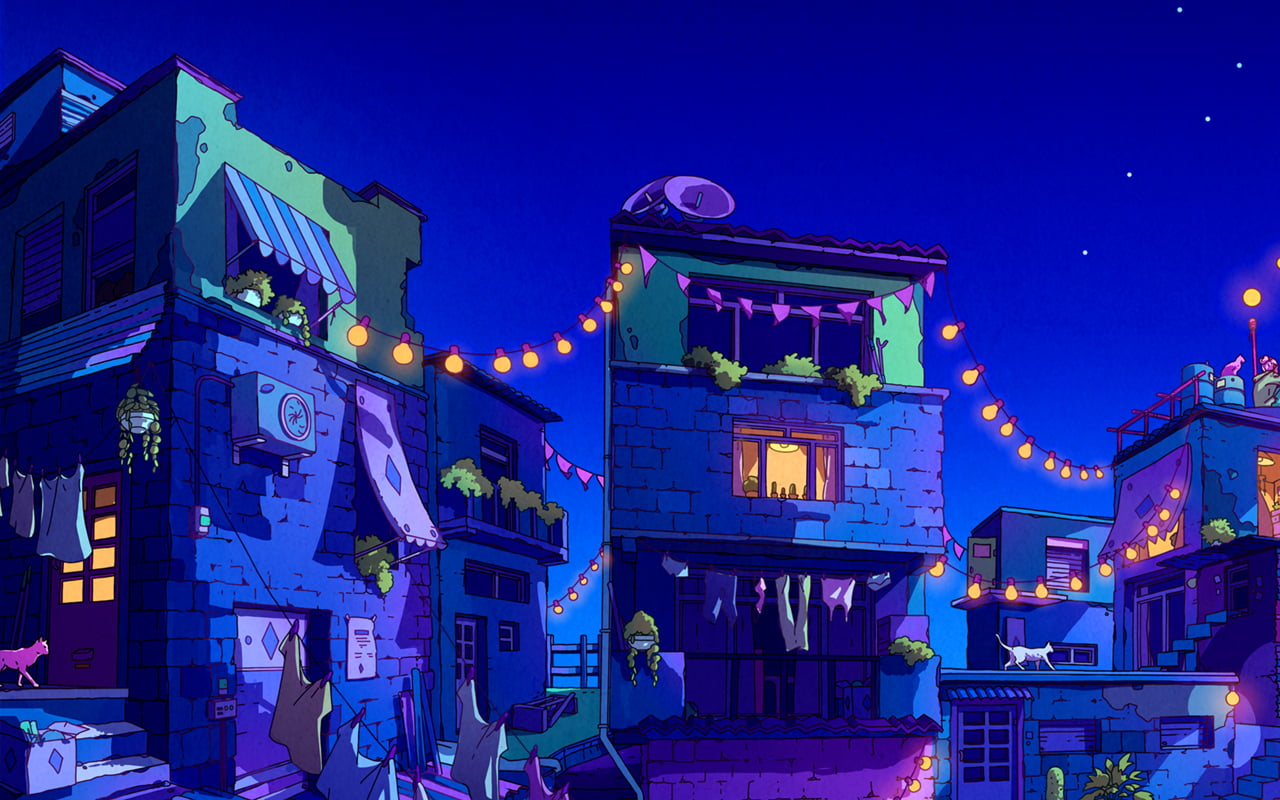
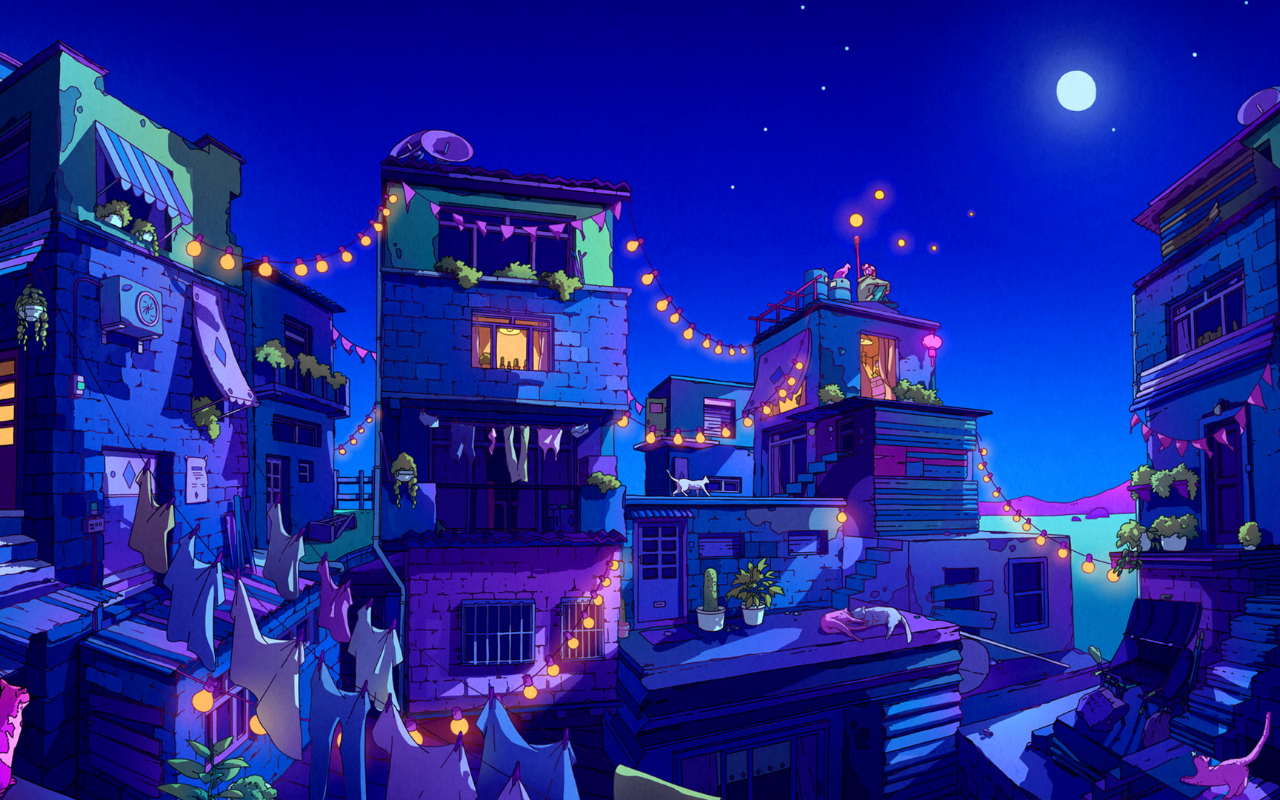
Before and after one commit to nikkeyl/chillofi, a Next.js app: page / in a window 1280 px wide. Shown: the top 800 px of the page. Built offline with nearby package versions, Linux system fonts and the light colour scheme.

Commit message:
refactor: small changes

```diff
--- a/next.config.js
+++ b/next.config.js
@@ -1,3 +1,7 @@
 import { defineConfig } from '@archoleat/next-define-config';
 
-export default defineConfig({});
+export default defineConfig({
+  images: {
+    formats: ['image/webp'],
+  },
+});
--- a/package.json
+++ b/package.json
@@ -13,9 +13,11 @@
     "prettify": "prettier . --write"
   },
   "dependencies": {
+    "classnames": "^2.5.1",
+    "next": "14.2.5",
     "react": "^18.3.1",
     "react-dom": "^18.3.1",
-    "next": "14.2.5"
+    "sharp": "^0.33.4"
   },
   "devDependencies": {
     "@archoleat/commitlint-define-config": "^1.0.9",
--- a/src/app/page.tsx
+++ b/src/app/page.tsx
@@ -1,17 +1,20 @@
 import Image from 'next/image';
 
-import { Main, Wrapper } from '@shared/ui';
+import { Fullscreen, Main, Wrapper } from '@shared/ui';
+
+import background from 'public/images/background.jpg';
 
 const Home = () => (
   <Wrapper>
     <Main>
-      <Image
-        className=""
-        src="/images/background.jpg"
-        alt="background"
-        width={1920}
-        height={1080}
-      />
+      <Fullscreen>
+        <Image
+          className=""
+          src={background}
+          alt="background"
+          priority
+        />
+      </Fullscreen>
     </Main>
   </Wrapper>
 );
--- a/src/app/style.scss
+++ b/src/app/style.scss
@@ -1,16 +1,32 @@
 * {
   margin: 0;
+
+  border: 0;
+
   box-sizing: border-box;
+
   padding: 0;
 }
 
-html,
 body {
   overflow: hidden;
-  overscroll-behavior-block: none;
+
+  overscroll-behavior: none;
 }
 
-main {
-  display: flex;
-  flex-wrap: nowrap;
+img {
+  $size: 100%;
+
+  object-fit: cover;
+  object-position: top;
+
+  block-size: $size;
+  inline-size: $size;
+
+  vertical-align: middle;
+
+  font-style: italic;
+
+  background-origin: border-box;
+  background-repeat: no-repeat;
 }
--- /dev/null
+++ b/src/shared/ui/fullscreen/fullscreen.module.scss
@@ -0,0 +1,12 @@
+.fullscreen {
+  min-block-size: 100svb;
+}
+
+.bgCover {
+  position: relative;
+
+  img {
+    position: absolute;
+    inset: 0;
+  }
+}
--- /dev/null
+++ b/src/shared/ui/fullscreen/index.tsx
@@ -0,0 +1,11 @@
+import styles from './fullscreen.module.scss';
+
+import cn from 'classnames';
+
+import type { Properties } from './properties';
+
+const Fullscreen = ({ children }: Properties) => (
+  <section className={cn(styles.fullscreen, styles.bgCover)}>{children}</section>
+);
+
+export { Fullscreen };
--- /dev/null
+++ b/src/shared/ui/fullscreen/properties.d.ts
@@ -0,0 +1,6 @@
+import type { DetailedHTMLProps, HTMLAttributes, PropsWithChildren } from 'react';
+
+type Properties = DetailedHTMLProps<HTMLAttributes<HTMLDivElement>, HTMLDivElement> &
+  PropsWithChildren;
+
+export { Properties };
--- a/src/shared/ui/index.ts
+++ b/src/shared/ui/index.ts
@@ -1,2 +1,3 @@
+export { Fullscreen } from './fullscreen';
 export { Main } from './main';
 export { Wrapper } from './wrapper';
--- a/src/shared/ui/main/index.tsx
+++ b/src/shared/ui/main/index.tsx
@@ -1,6 +1,6 @@
 import styles from './main.module.scss';
 
-import type { Properties } from './properties.d.ts';
+import type { Properties } from './properties';
 
 const Main = ({ children }: Properties) => (
   <main className={styles.main}>{children}</main>
--- a/src/shared/ui/wrapper/index.tsx
+++ b/src/shared/ui/wrapper/index.tsx
@@ -1,6 +1,6 @@
 import styles from './wrapper.module.scss';
 
-import type { Properties } from './properties.d.ts';
+import type { Properties } from './properties';
 
 const Wrapper = ({ children }: Properties) => (
   <div className={styles.wrapper}>{children}</div>
--- a/src/shared/ui/wrapper/wrapper.module.scss
+++ b/src/shared/ui/wrapper/wrapper.module.scss
@@ -1,6 +1,9 @@
 .wrapper {
   display: flex;
+
   min-block-size: 100vb;
+
   overflow: clip;
+
   flex-direction: column;
 }
--- a/stylelint.config.js
+++ b/stylelint.config.ts
@@ -2,4 +2,7 @@ import { defineConfig } from 'stylelint-define-config';
 
 export default defineConfig({
   extends: '@archoleat/stylelint-config-extended-scss',
+  rules: {
+    'declaration-empty-line-before': null,
+  },
 });
```
